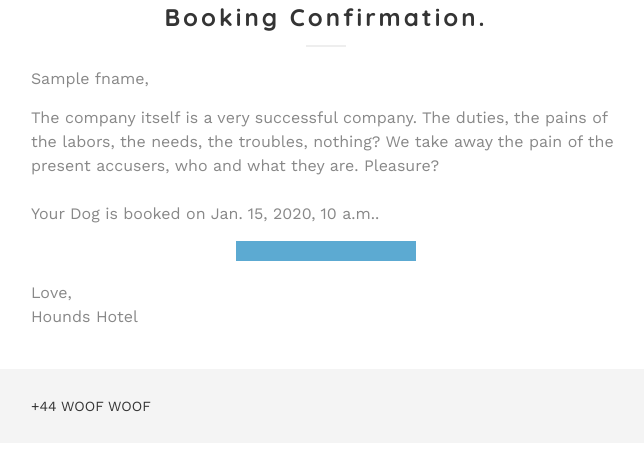
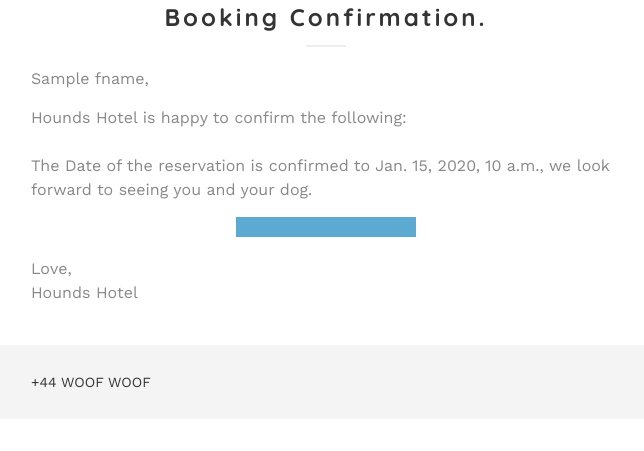
Before and after one commit to MrFogg866/hounds-p4, a Django app: template templates/email.html in a window 1280 px wide. Shown: the top 451 px of the page, without its empty margins (314-958 px from the left). Run offline with Django 3.2, Linux system fonts and the light colour scheme; the template is opened without the code that fills it: most values are stand-ins (such as "Sample title", 1, 10 or a date in 2020).

Commit message:
update appointment confirmation email template

```diff
--- a/templates/email.html
+++ b/templates/email.html
@@ -186,9 +186,10 @@
 
                                         </p>
                                         <p style="line-height: 24px;margin-bottom:15px;">
-                                            The company itself is a very successful company. The duties, the pains of the labors, the needs, the troubles, nothing? We take away the pain of the present accusers, who and what they are. Pleasure?
+                                        Hounds Hotel is happy to confirm the following:
+
                                         <br><br>
-                                        Your Dog is booked on  {{date}}.
+                                        The Date of the reservation is confirmed to {{date}}, we look forward to seeing you and your dog.
                                         </p>
                                         <table border="0" align="center" width="180" cellpadding="0" cellspacing="0" bgcolor="5caad2" style="margin-bottom:20px;">
 
--- a/templates/manage-appointments.html
+++ b/templates/manage-appointments.html
@@ -405,13 +405,13 @@
             <nav aria-label="Page navigation example">
                 <ul class="pagination">
                     {% if page_obj.has_previous %}
-                    <li class="page-item"><a class="page-link" href="?page={{page_obj.prebious_page_number}}">Previous</a></li>
+                    <li class="page-item"><a class="page-link" href="?page={{page_obj.previous_page_number}}">Previous</a></li>
                     {% endif %}
                     {% for number in page_obj.paginator.page_range %}
                     <li class="page-item"><a class="page-link" href="?page={{number}}">{{number}}</a></li>
                     {% endfor %}
                     {% if page_obj.has_next %}
-                    <li class="page-item"><a class="page-link" href="?page={{page_obj.prebious_page_number}}">Next</a></li>
+                    <li class="page-item"><a class="page-link" href="?page={{page_obj.previous_page_number}}">Next</a></li>
                     {% endif %}
                 </ul>
             </nav>
```
Also changed, not shown: db.sqlite3.
